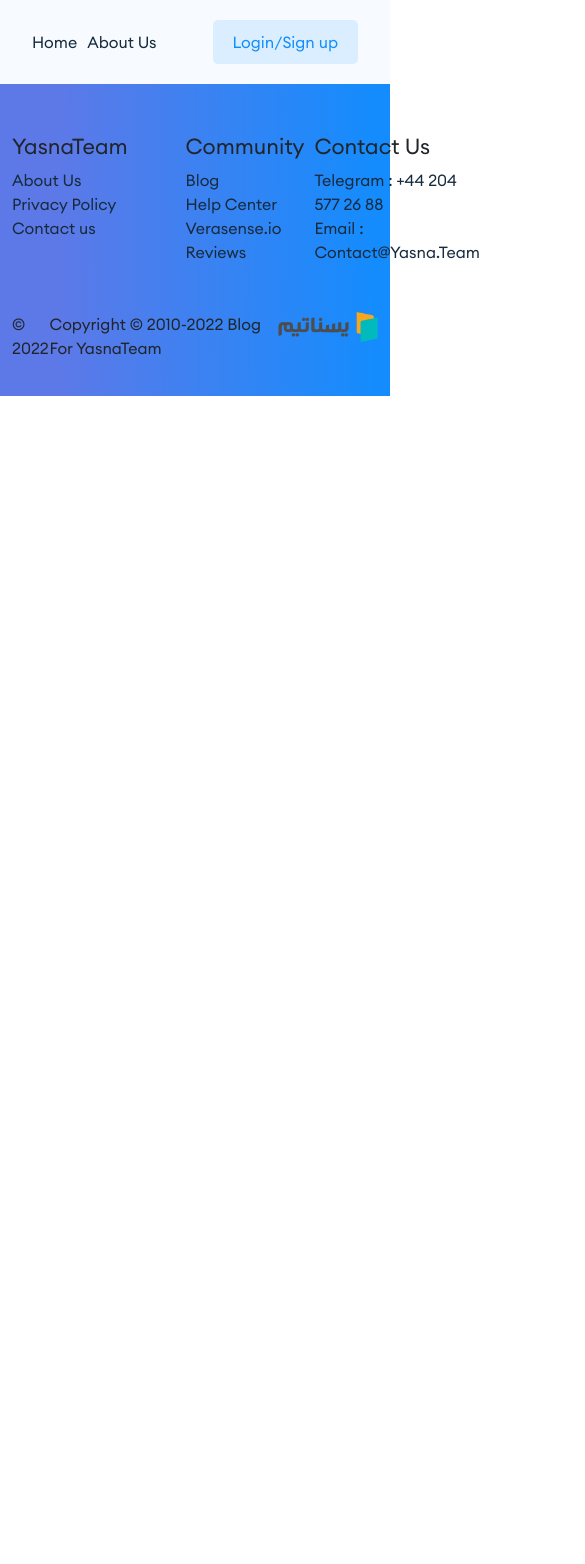
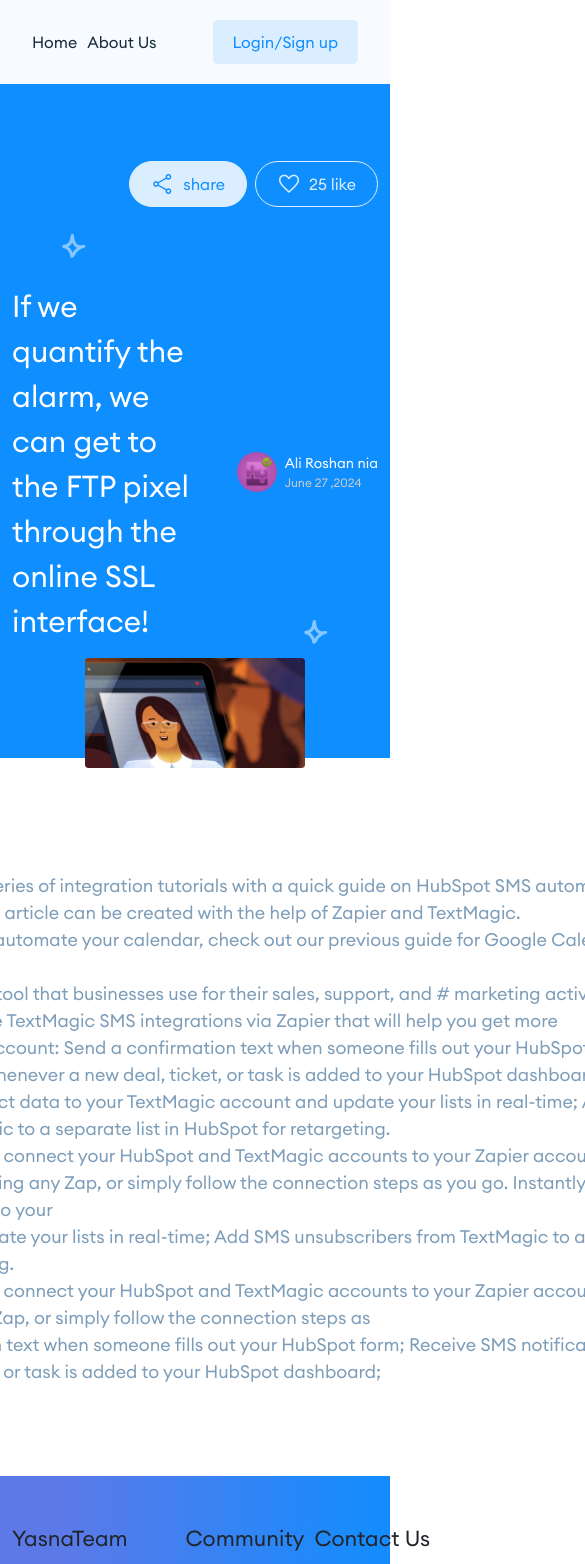
Before and after one commit to ralia79/yasnaTask, a Vue app: page /Article in a window 390 px wide. Shown: the top 1564 px of the page, 585 px wide, since content can reach past the window. Before the commit the page ends 844 px from the top, so only its background shows below. Built offline with nearby package versions, Linux system fonts and the light colour scheme.

Commit message:
finish project ui without responsive

```diff
--- a/index.html
+++ b/index.html
@@ -5,6 +5,7 @@
     <meta charset="UTF-8">
     <link rel="icon" href="./src/assets/favicon.png">
     <meta name="viewport" content="width=device-width, initial-scale=1.0">
+    <link rel="stylesheet" href="https://fonts.googleapis.com/css2?family=Material+Symbols+Outlined:opsz,wght,FILL,GRAD@20..48,100..700,0..1,-50..200" />
     <title>ralia</title>
 </head>
 
--- a/src/assets/main.css
+++ b/src/assets/main.css
@@ -24,6 +24,10 @@ li {
     cursor: pointer;
     color: #172B3D;
     font-family: 'Euclid', serif;
+}
+
+.material-symbols-outlined {
+    font-variation-settings: 'FILL' 0, 'wght' 400, 'GRAD' 0, 'opsz' 48
 }
 
 .ROW {
--- a/src/router/index.js
+++ b/src/router/index.js
@@ -2,6 +2,7 @@ import { createRouter, createWebHistory } from 'vue-router'
 import Login from '../view/user/Auth/Login.vue'
 import SignUp from '../view/user/Auth/SignUp.vue'
 import AllArticle from '../view/user/AllArticle/AllArticle.vue'
+import Article from '../view/user/Article/Article.vue'
 
 const router = createRouter({
     history: createWebHistory(
@@ -11,7 +12,11 @@ const router = createRouter({
             name: 'AllArticle',
             component: AllArticle
         },
-
+        {
+            path: '/Article',
+            name: 'Article',
+            component: Article
+        },
 
         {
             path: '/Login',
--- a/src/view/user/AllArticle/AllArticle.vue
+++ b/src/view/user/AllArticle/AllArticle.vue
@@ -20,7 +20,7 @@
     </div>
     <div class="spacer"></div>
     <div class="baseArticles container d-flex flex-row align-items-center justify-content-between flex-wrap">
-        <ShowArticle v-for="item in 10" />
+        <ShowArticle v-for="item in 10"  @click="GoTo()"/>
     </div>
 </template>
 
@@ -40,7 +40,9 @@ export default {
         };
     },
     methods: {
-
+        GoTo(){
+            window.location.href = "/Article"
+        }
     },
 };
 </script>
--- a/src/view/user/AllArticle/ShowArticle.vue
+++ b/src/view/user/AllArticle/ShowArticle.vue
@@ -30,7 +30,8 @@ export default {
     },
 };
 </script>
-<style>
+<style scoped>
+
 .Auther_name {
     font-size: 14px;
 }
@@ -45,7 +46,6 @@ export default {
     width: 40px;
     height: 40px;
 }
-
 .ArticleItem_title {
     font-weight: 600;
     font-size: 13px;
--- /dev/null
+++ b/src/view/user/Article/Article.vue
@@ -0,0 +1,167 @@
+<template>
+
+    <div class="blueBG">
+        <div class="container pb-5">
+
+            <div class="topArticle d-flex flex-row-reverse align-items-center justify-content-start  w-100">
+                <button class="d-flex flex-row align-items-center blueBG">
+                    <span class="material-symbols-outlined me-2">
+                        favorite
+                    </span>
+                    <p class="p-0 m-0">25 like</p>
+
+                </button>
+
+                <button class="d-flex flex-row align-items-center share me-2">
+                    <span class="material-symbols-outlined me-2">
+                        share
+                    </span>
+                    <p class="p-0 m-0">share</p>
+
+                </button>
+            </div>
+
+
+            <div
+                class="TitleArticle d-flex flex-row align-items-center justify-content-between  w-100 position-relative  abstractOnject">
+                <p class="title">
+                    If we quantify the alarm, we can get to the FTP pixel through the online SSL interface!
+
+                </p>
+
+
+                <div class="d-flex flex-row align-items-center Auther_Article">
+                    <img src="../../../assets/article_avatar.png" alt="">
+                    <div class="d-flex flex-column align-items-start justify-content-center ms-2">
+                        <p class="p-0 m-0 Auther_name"> Ali Roshan nia </p>
+                        <p class="p-0 m-0 grey">June 27 ,2024</p>
+                    </div>
+                </div>
+            </div>
+
+
+            <div class="spacer"></div>
+
+        </div>
+
+    </div>
+
+    <div class="container cover w-100 d-flex flex-column align-items-center justify-content-center">
+        <img src="../../../assets/cover.png" alt="">
+        <div class="spacer"></div>
+
+
+
+        <pre><article>
+
+            Today we will continue our series of integration tutorials with a quick guide on HubSpot SMS automations.
+            All of the automations in this article can be created with the help of Zapier and TextMagic.
+            If you’re looking for ways to automate your calendar, check out our previous guide for Google Calendar SMS
+            notifications.
+            HubSpot is a powerful CRM tool that businesses use for their sales, support, and # marketing activities.
+            Today, we look at four simple TextMagic SMS integrations via Zapier that will help you get more
+            value out of your HubSpot account: Send a confirmation text when someone fills out your HubSpot form;
+            Receive SMS notifications whenever a new deal, ticket, or task is added to your HubSpot dashboard; Instantly
+            forward new HubSpot contact data to your TextMagic account and update your lists in real-time; Add SMS
+            unsubscribers from TextMagic to a separate list in HubSpot for retargeting.
+            To get started, you first must connect your HubSpot and TextMagic accounts to your Zapier account.
+            You can do this before creating any Zap, or simply follow the connection steps as you go. Instantly forward
+            new HubSpot contact data to your
+            TextMagic account and update your lists in real-time; Add SMS unsubscribers from TextMagic to a separate
+            list in HubSpot for retargeting.
+            To get started, you first must connect your HubSpot and TextMagic accounts to your Zapier account. You can
+            do this before creating any Zap, or simply follow the connection steps as
+            you go.. Send a confirmation text when someone fills out your HubSpot form; Receive SMS notifications
+            whenever a new deal, ticket, or task is added to your HubSpot dashboard;
+
+        </article> </pre>
+    </div>
+
+</template>
+<script>
+
+export default {
+    name: 'Article',
+    data() {
+        return {
+
+        }
+    }
+}
+</script>
+<style scoped>
+.spacer {
+    height: 50px;
+}
+
+.cover img {
+    width: 60%;
+    position: relative;
+    margin-top: -100px;
+}
+
+.cover article {
+    color: #7D9DB9;
+    font-family: 'Euclid';
+    font-size: 18px;
+}
+
+.abstractOnject::after {
+    content: url('../../../assets/Vector3.png');
+    position: absolute;
+    left: 50px;
+    top: -50px;
+}
+
+.abstractOnject::before {
+    content: url('../../../assets/Vector3.png');
+    position: absolute;
+    right: 50px;
+    bottom: 10px;
+}
+
+.Auther_name {
+    color: white;
+    font-size: 14px;
+}
+
+.grey {
+    color: #C9CCCF;
+    font-size: 12px;
+}
+
+.Auther_Article img {
+    border-radius: 50%;
+    width: 40px;
+    height: 40px;
+}
+
+.TitleArticle .title {
+    color: white;
+    font-size: 30px;
+    max-width: 50%;
+    font-family: 'Euclid_bold';
+}
+
+.blueBG {
+    background: #0F8EFF;
+}
+
+.topArticle {
+    height: 200px;
+}
+
+.topArticle button {
+    outline: none;
+    border: 1px solid #DBEEFF;
+    border-radius: 30px;
+    padding: 10px 21px;
+    color: #DBEEFF;
+}
+
+.share {
+    background: #DBEEFF;
+    border-radius: 30px;
+    color: #0F8EFF !important;
+}
+</style>
```
Also changed, not shown: src/assets/Vector3.png (added), src/assets/cover.png (added).
